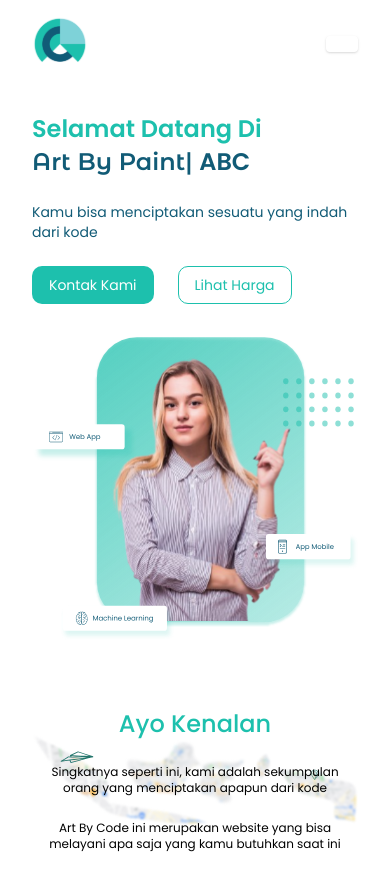
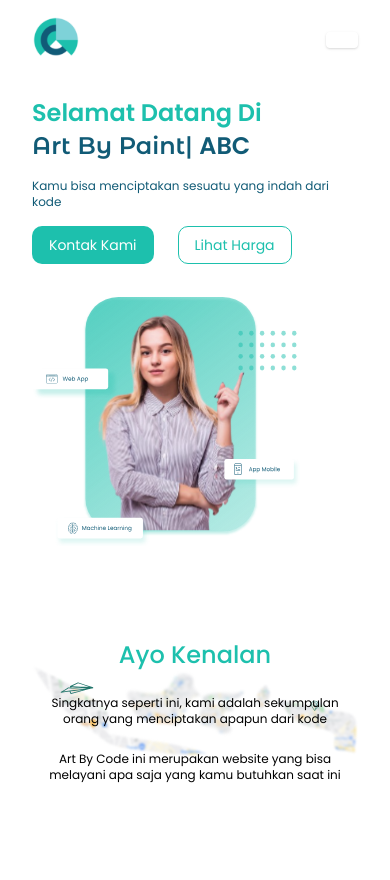
Before and after one commit to sarunk21/landing-page-art-by-code, a Vue app: page / in a window 390 px wide. After the commit the page ends 844 px from the top, so only its background shows below. Built offline with nearby package versions, Linux system fonts and the light colour scheme; the HTML template or start-up script is replaced by a standard one.

Commit message:
adjust mobile view

```diff
--- a/src/components/Navbar.vue
+++ b/src/components/Navbar.vue
@@ -2,7 +2,7 @@
   <div class="py-4 grid grid-cols-12 items-center">
     <img
       src="../assets/img/logo.svg"
-      class="max-h-14 col-span-6"
+      class="max-h-12 col-span-6"
       alt="Art By Code Logo"
       data-aos="fade-down"
       data-aos-duration="1200"
--- a/src/views/Home.vue
+++ b/src/views/Home.vue
@@ -1,7 +1,7 @@
 <template>
   <div class="container mx-auto px-8">
     <Navbar />
-    <div class="grid grid-cols-12 mt-5">
+    <div class="grid grid-cols-12 mt-3">
       <div class="col-span-12 md:col-span-6 mt-1 md:mt-16">
         <h1
           class="title"
@@ -15,7 +15,7 @@
           Art By <span id="judul"></span> <span class="font-poppins">ABC</span>
         </h1>
         <p
-          class="text-sm md:text-lg my-6 opacity-70"
+          class="text-xs md:text-lg my-4 md:my-6 opacity-70"
           style="color: #115b76"
           data-aos="zoom-in"
           data-aos-duration="800"
@@ -35,11 +35,9 @@
         <img
           src="../assets/img/hero.svg"
           alt="Hero Image"
-          class="ml-auto"
-          style="max-height: 450px"
-          data-aos="fade-left"
-          data-aos-offset="500"
-          data-aos-duration="1000"
+          class="md:ml-auto hero"
+          data-aos="zoom-in"
+          data-aos-duration="1500"
         />
       </div>
     </div>
@@ -108,12 +106,19 @@ export default {
 }
 
 .map {
-  height: 200px;
+  height: 250px;
+}
+
+.hero {
+  max-height: 250px;
 }
 
 @media (min-width: 768px) {
   .map {
     height: 350px;
+  }
+  .hero {
+    max-height: 490px;
   }
 }
 
```
